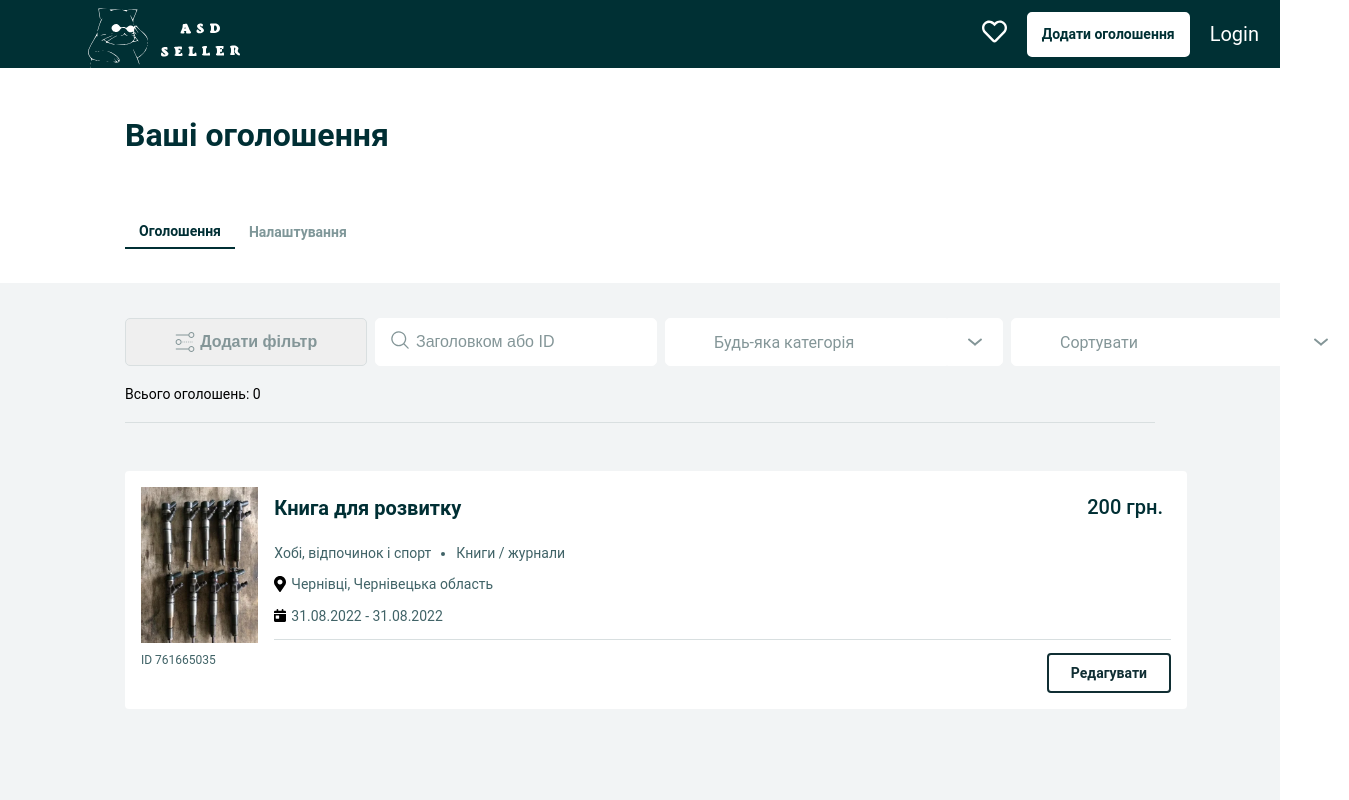
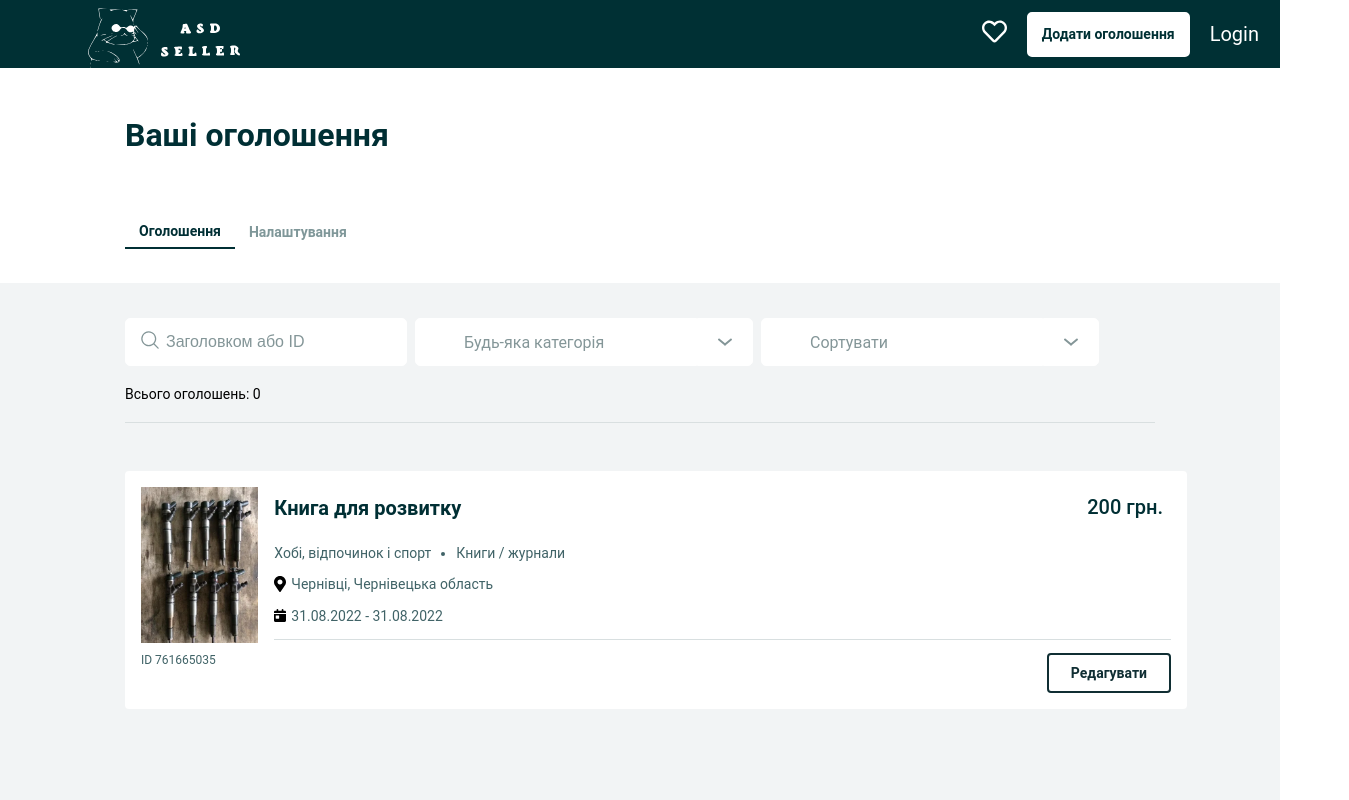
Before and after one commit to OleksandraTurik/ASD-seller, a React (Create React App) app in the folder ui/: page /profiles/1/adverts in a window 1280 px wide. Shown: the top 800 px of the page, 1349 px wide, since content can reach past the window. Built offline with nearby package versions, Linux system fonts and the light colour scheme.

Commit message:
add some feature

```diff
--- /dev/null
+++ b/ui/src/components/Profile/MyAdverts/AdvertsList/EmptyAdvertsList/index.jsx
@@ -0,0 +1,20 @@
+import React from 'react';
+
+// Icons
+import notFound from 'assets/icons/notFoundIcon.svg';
+
+// Components
+import { Wrapper, Icon, AddAdvertLink } from './styled';
+
+const EmptyAdvertsList = () => (
+  <Wrapper>
+    <Icon src={notFound} />
+    <h2>Наразі тут немає оголошень</h2>
+    <p>Тут будуть з&apos;являтися ваші нові оголошення</p>
+    <AddAdvertLink to="/add">
+      Додати оголошення
+    </AddAdvertLink>
+  </Wrapper>
+);
+
+export default EmptyAdvertsList;
--- a/ui/src/components/Profile/MyAdverts/AdvertsList/styled.js
+++ b/ui/src/components/Profile/MyAdverts/AdvertsList/EmptyAdvertsList/styled.js
@@ -50,10 +50,3 @@ export const AddAdvertLink = styled(Link)`
     color: #102e33;
   }
 `;
-
-export const Container = styled.div`
-  display: flex;
-  flex-direction: column;
-  align-items: flex-start;
-  justify-content: flex-start;
-`;
--- a/ui/src/components/Profile/MyAdverts/AdvertsList/index.jsx
+++ b/ui/src/components/Profile/MyAdverts/AdvertsList/index.jsx
@@ -1,29 +1,29 @@
 import React from 'react';
+import styled from 'styled-components';
 
 // Components
-import AdvertCardList from 'components/Profile/MyAdverts/AdvertCardList';
-
-// Icons
-import notFound from 'assets/icons/notFoundIcon.svg';
+import AdvertCardList from 'components/Profile/MyAdverts/AdvertsList/AdvertCardList';
+import EmptyAdvertsList from 'components/Profile/MyAdverts/AdvertsList/EmptyAdvertsList';
 
 // Images
 import bmw from 'assets/img/bmw.webp';
 
 // Styles
-import {
-  Wrapper,
-  Icon,
-  AddAdvertLink,
-  Container,
-} from './styled';
+const Container = styled.div`
+  display: flex;
+  flex-direction: column;
+  align-items: ${({ primary }) => primary ? 'center' : 'flex-start'};
+  justify-content: ${({ primary }) => primary ? 'center' : 'flex-start'};
+`;
 
 const AdvertsList = () => {
   const isAdvert = true;
 
   return (
-    <Container>
+    <div>
       {isAdvert
         ? (
+          <Container>
             <AdvertCardList
               link="/"
               img={bmw}
@@ -35,18 +35,14 @@ const AdvertsList = () => {
               subcategory="Книги / журнали"
               id="ID 761665035"
             />
+          </Container>
         )
         : (
-          <Wrapper>
-            <Icon src={notFound} />
-            <h2>Наразі тут немає оголошень</h2>
-            <p>Тут будуть з&apos;являтися ваші нові оголошення</p>
-            <AddAdvertLink to="/add">
-              Додати оголошення
-            </AddAdvertLink>
-          </Wrapper>
+          <Container primary>
+            <EmptyAdvertsList />
+          </Container>
         )}
-    </Container>
+    </div>
   );
 };
 
--- a/ui/src/components/Profile/MyAdverts/Filters/index.jsx
+++ b/ui/src/components/Profile/MyAdverts/Filters/index.jsx
@@ -21,14 +21,6 @@ import {
 const Filters = () => (
   <Wrapper>
     <MainContainer>
-      <div>
-        <AddFilterBtn type="button">
-          <IconWrap>
-            <IconSettings />
-            Додати фільтр
-          </IconWrap>
-        </AddFilterBtn>
-      </div>
       <Container>
         <IconContainer>
           <IconSearch />
--- a/ui/src/components/common/Form/index.jsx
+++ b/ui/src/components/common/Form/index.jsx
@@ -2,7 +2,7 @@ import React from 'react';
 import { useForm } from 'react-hook-form';
 import PropTypes from 'prop-types';
 import { NavLink } from 'react-router-dom';
-import apiUserService from 'sevices/AuthServices';
+import apiUserService from 'sevices/authServices';
 import {
   Container, Wrapper, FormWrapper, WrapperLink, ErrorTitle, ErrorContainer, Input, Button,
 } from './styled';
```
Also changed, not shown: ui/src/components/Profile/MyAdverts/AdvertsList/AdvertCardList/index.jsx (renamed from ui/src/components/Profile/MyAdverts/AdvertCardList/index.jsx), ui/src/components/Profile/MyAdverts/AdvertsList/AdvertCardList/styled.js (renamed from ui/src/components/Profile/MyAdverts/AdvertCardList/styled.js). Lines whose indentation alone changed are shown as unchanged.
